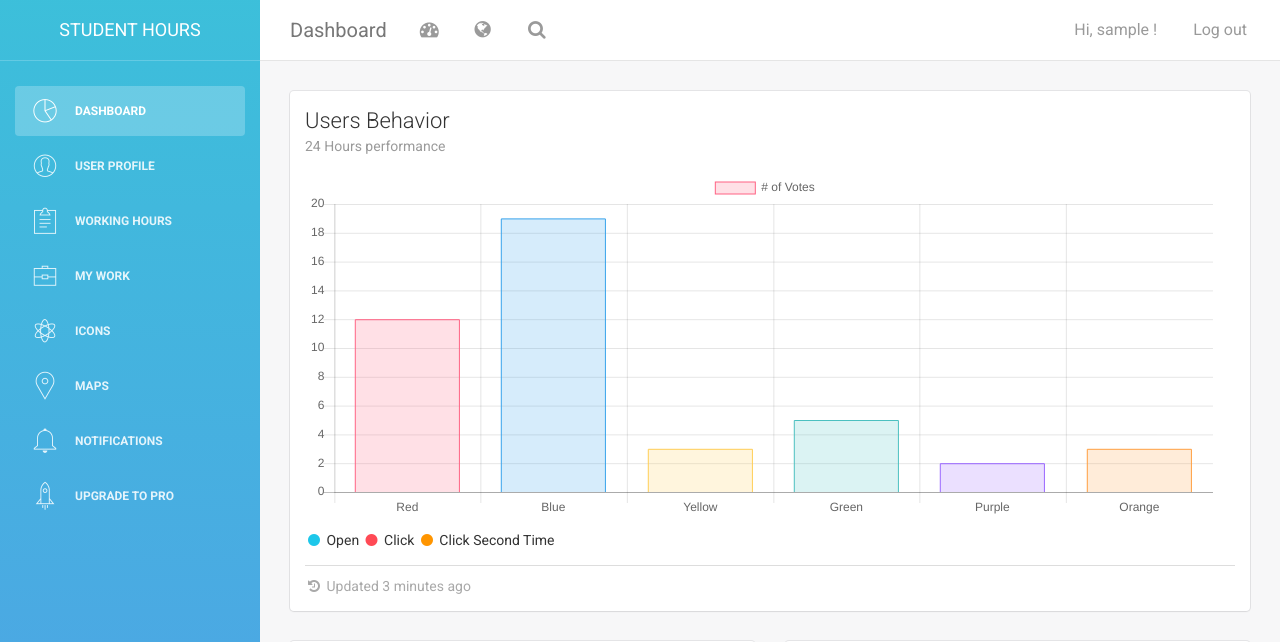
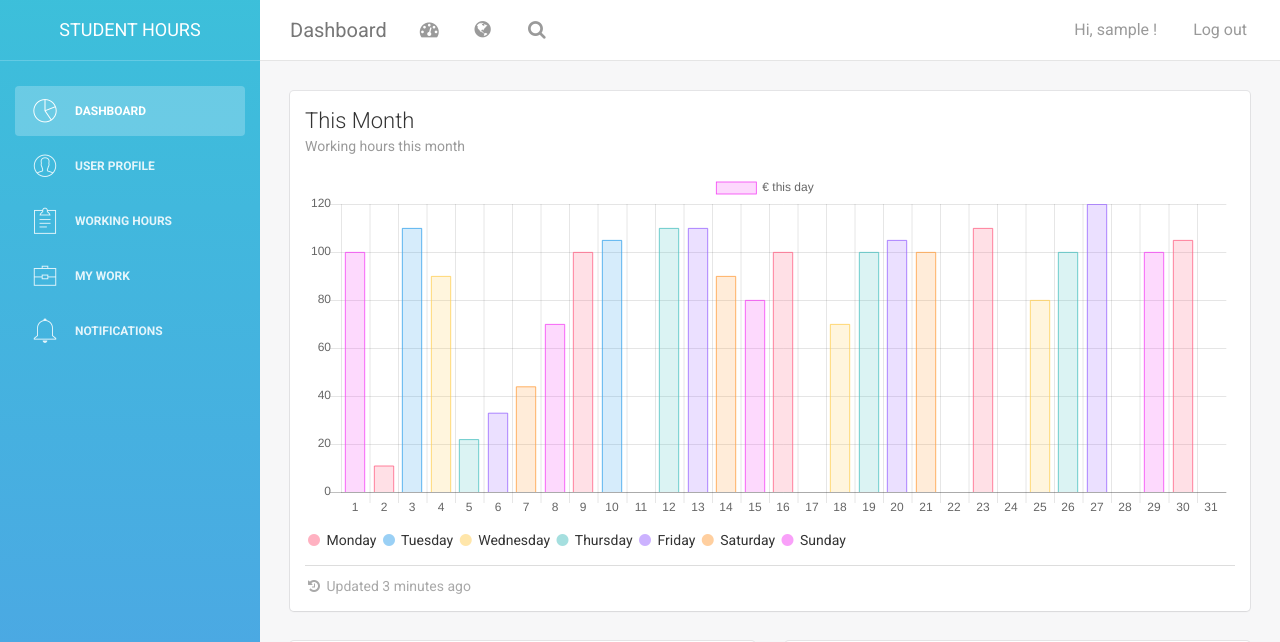
Before and after one commit to fdardenne/StudHours, a Django app: page /viewboard/ in a window 1280 px wide. Shown: the top 642 px of the page. Run offline with Django 3.2, Linux system fonts and the light colour scheme; the visitor is signed in with stand-in values (Sample User, id 1); some libraries are stand-ins or nearby versions.

Commit message:
Modified month chart: structure, color per weekday, legend

```diff
--- a/userboard/templates/userboard/base.html
+++ b/userboard/templates/userboard/base.html
@@ -67,27 +67,9 @@
                     </a>
                 </li>
                 <li>
-                    <a href="icons.html">
-                        <i class="pe-7s-science"></i>
-                        <p>Icons</p>
-                    </a>
-                </li>
-                <li>
-                    <a href="maps.html">
-                        <i class="pe-7s-map-marker"></i>
-                        <p>Maps</p>
-                    </a>
-                </li>
-                <li>
                     <a href="notifications.html">
                         <i class="pe-7s-bell"></i>
                         <p>Notifications</p>
-                    </a>
-                </li>
-				<li class="active-pro">
-                    <a href="upgrade.html">
-                        <i class="pe-7s-rocket"></i>
-                        <p>Upgrade to PRO</p>
                     </a>
                 </li>
             </ul>
@@ -141,7 +123,7 @@
 
                     <ul class="nav navbar-nav navbar-right">
                         <li>
-                           <a href="">
+                           <a href="{%url 'profile' %}">
                                <p>Hi, {{ user.username}} !</p>
                             </a>
                         </li>
--- a/userboard/templates/userboard/dashboard.html
+++ b/userboard/templates/userboard/dashboard.html
@@ -11,37 +11,26 @@
             <div class="col-md-12">
                 <div class="card">
                     <div class="header">
-                        <h4 class="title">Users Behavior</h4>
-                        <p class="category">24 Hours performance</p>
+                        <h4 class="title">This Month</h4>
+                        <p class="category">Working hours this month</p>
                     </div>
                     <div class="content">
                         <canvas id="myChart" width="400" height="150"></canvas>
+
+                        <!-- THIS MONTH SCRIPT -->
                         <script>
                             var ctx = document.getElementById("myChart").getContext('2d');
                             var myChart = new Chart(ctx, {
                                 type: 'bar',
+
                                 data: {
-			labels: ["Red", "Blue", "Yellow", "Green", "Purple", "Orange"],
+                                        labels: {{day}},
                                         datasets: [{
-					label: '# of Votes',
-					data: [12, 19, 3, 5, 2, 3],
-					backgroundColor: [
-							'rgba(255, 99, 132, 0.2)',
-							'rgba(54, 162, 235, 0.2)',
-							'rgba(255, 206, 86, 0.2)',
-							'rgba(75, 192, 192, 0.2)',
-							'rgba(153, 102, 255, 0.2)',
-							'rgba(255, 159, 64, 0.2)'
-					],
-					borderColor: [
-							'rgba(255,99,132,1)',
-							'rgba(54, 162, 235, 1)',
-							'rgba(255, 206, 86, 1)',
-							'rgba(75, 192, 192, 1)',
-							'rgba(153, 102, 255, 1)',
-							'rgba(255, 159, 64, 1)'
-					],
-					borderWidth: 1
+                                                label: '€ this day',
+                                                data: {{money}},
+                                                backgroundColor: {{ color|safe }},
+                                                borderColor: {{ border_color|safe }} ,
+                                                borderWidth: 0.8
                                         }]
                                 },
                                 options: {
@@ -54,15 +43,18 @@ var myChart = new Chart(ctx, {
                                         }
                                 }
                             });
-
                         </script>
 
 
                         <div class="footer">
                             <div class="legend">
-                                <i class="fa fa-circle text-info"></i> Open
-                                <i class="fa fa-circle text-danger"></i> Click
-                                <i class="fa fa-circle text-warning"></i> Click Second Time
+                                <i class="fa fa-circle " style="color:rgba(255, 99, 132, 0.5)"></i> Monday
+                                <i class="fa fa-circle " style="color:rgba(54, 162, 235, 0.5)"></i> Tuesday
+                                <i class="fa fa-circle " style="color:rgba(255, 206, 86, 0.5)"></i> Wednesday
+                                <i class="fa fa-circle " style="color:rgba(75, 192, 192, 0.5)"></i> Thursday
+                                <i class="fa fa-circle " style="color:rgba(153, 102, 255, 0.5)"></i> Friday
+                                <i class="fa fa-circle " style="color:rgba(255, 159, 64, 0.5)"></i> Saturday
+                                <i class="fa fa-circle " style="color:rgba(244, 66, 244,0.5)"></i> Sunday
                             </div>
                             <hr>
                             <div class="stats">
--- a/userboard/templates/userboard/hours.html
+++ b/userboard/templates/userboard/hours.html
@@ -29,9 +29,9 @@
                             <tbody>
                             {% for hour in workhours_list %}
                             <tr>
-                                <td>{{ hour.beginning_date}}</td>
-                                <td>{{ hour.end_date}}</td>
-                                <td>todo</td>
+                                <td>{{ hour.beginning_date }}</td>
+                                <td>{{ hour.end_date }}</td>
+                                <td>{{ hour.time }}</td>
                             </tr>
                             {% endfor %}
                             </tbody>
--- a/userboard/views.py
+++ b/userboard/views.py
@@ -4,17 +4,53 @@ from .models import Work, WorkHour
 from django.contrib.auth.decorators import login_required
 from django.contrib.auth import login, authenticate
 import datetime
+import calendar
 # Create your views here.
 
 @login_required
 def userboard(request):
-    moneys = [100,0,110,90,0,0,0,70,100,105,0,110,110,90,80,100,0,70,100,105,100,0,110,0,80,100,120,0,100,105]
+    moneys = [100,11,110,90,22,33,44,70,100,105,0,110,110,90,80,100,0,70,100,105,100,0,110,0,80,100,120,0,100,105]
+    maxdays = calendar.monthrange(datetime.datetime.now().date().year, datetime.datetime.now().date().month)
+    week_day = maxdays[0]
+
+    color_template = ["rgba(255, 99, 132, 0.2)",
+                      "rgba(54, 162, 235, 0.2)",
+                      "rgba(255, 206, 86, 0.2)",
+                      "rgba(75, 192, 192, 0.2)",
+                      "rgba(153, 102, 255, 0.2)",
+                      "rgba(255, 159, 64, 0.2)",
+                      "rgba(244, 66, 244,0.2)"]
+
+    border_color_template = ['rgba(255,99,132,1)',
+                             'rgba(54, 162, 235, 1)',
+                             'rgba(255, 206, 86, 1)',
+                             'rgba(75, 192, 192, 1)',
+                             'rgba(153, 102, 255, 1)',
+                             'rgba(255, 159, 64, 1)',
+                             'rgba(244, 66, 244, 1)',
+                             ]
+
+    label = []
+    color = []
+    border_color = []
+
+    for x in range(maxdays[1]):
+        label.append(x+1)
+        week_day = 0 if week_day == 7 else week_day
+
+        color.append(color_template[week_day])
+        border_color.append(border_color_template[week_day])
+        week_day += 1
+
+
+
+
+
     context = {
-        'id': 1,
-        'total_month_money': sum(moneys),
-        'total_month_hours':120,
-        'day': range(1,31),
+        'day': label,
         'money': moneys,
+        'color': color,
+        'border_color': border_color,
     }
     return render(request, 'userboard/dashboard.html', context)
 
@@ -130,7 +166,8 @@ def hour(request):
     for hours in workhours_list:
         context_list.append({
             'beginning_date':hours.beginning_date.strftime("%d/%m/%y %H:%M"),
-            'end_date':hours.end_date.strftime("%d/%m/%y %H:%M")
+            'end_date':hours.end_date.strftime("%d/%m/%y %H:%M"),
+            'time': float((hours.end_date-hours.beginning_date).seconds)/3600,
         })
 
     context = {'workhours_list': context_list}
```
Also changed, not shown: userboard/static/userboard/python.png (deleted). Lines whose indentation alone changed are shown as unchanged.
